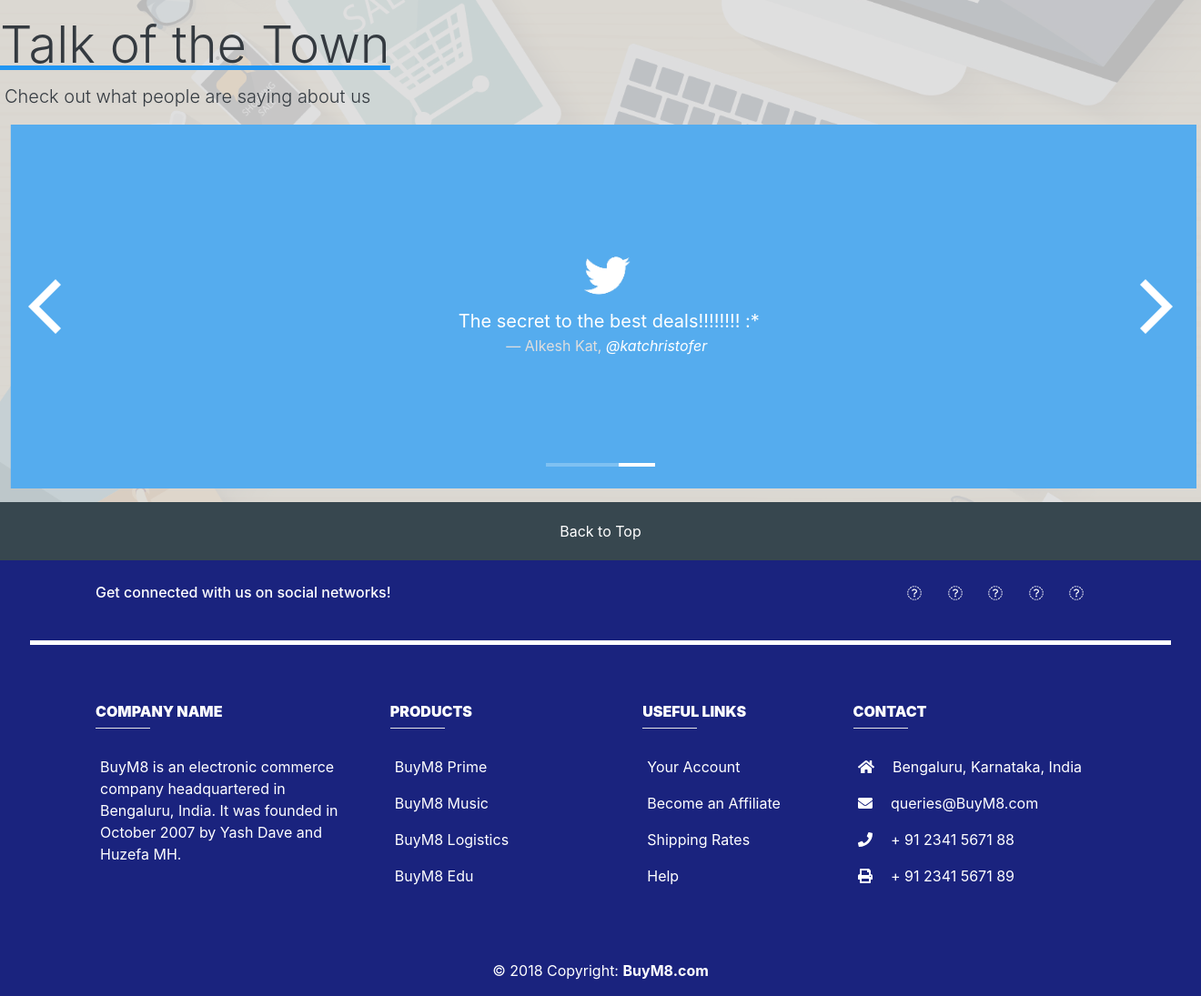
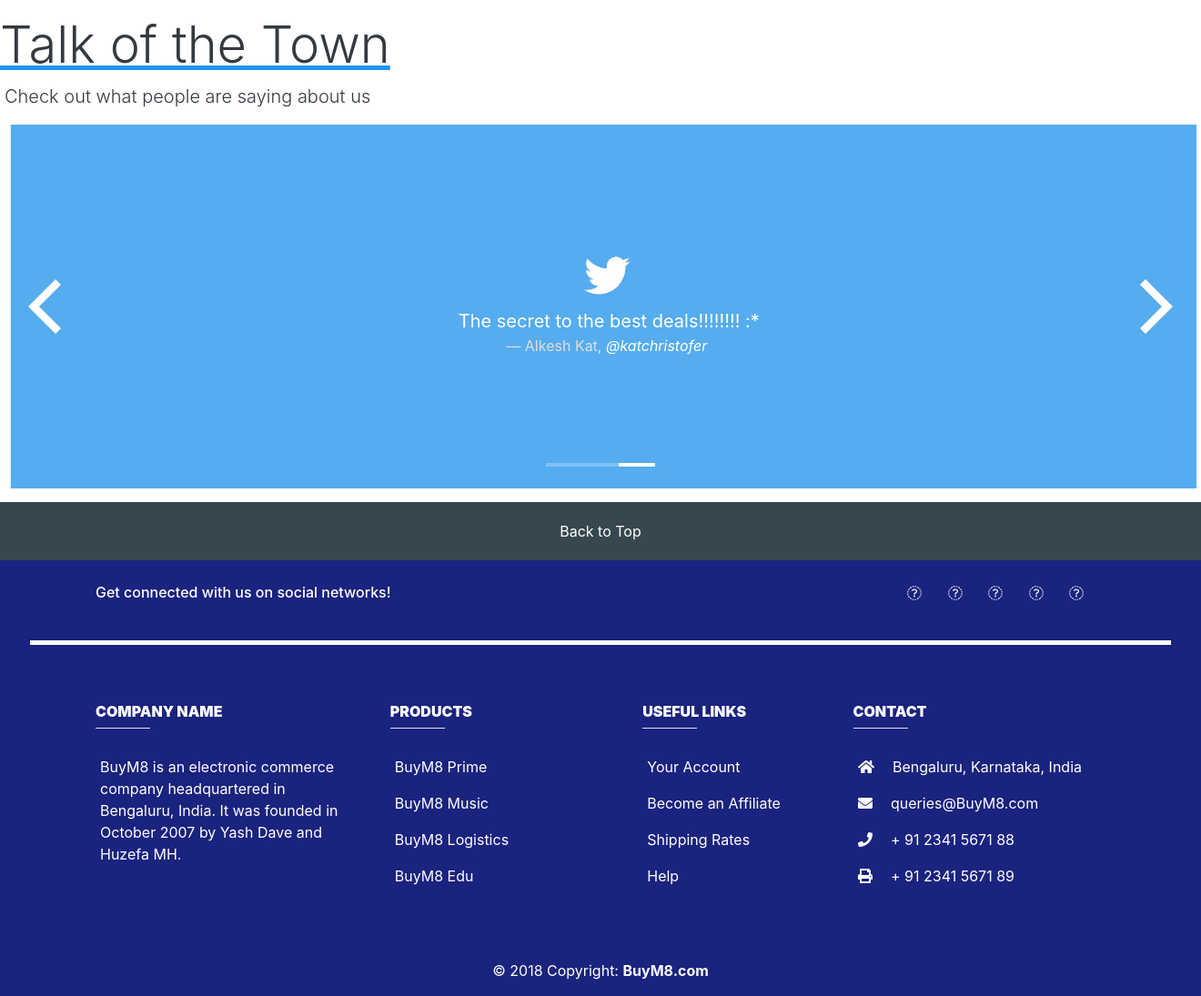
Before and after one commit to Amorpheuz/AWT-Project, a PHP site: page / in a window 1320 px wide. Shown: the part 2486-3581 px from the top of the page at 91% size. Run offline with PHP 8.4, Linux system fonts and the light colour scheme; some libraries are stand-ins or nearby versions.

Commit message:
Changed index's bg to white

```diff
--- a/index.php
+++ b/index.php
@@ -20,9 +20,14 @@
     <script type="text/javascript" src="js/custom.js"></script>
     <link rel="icon" href="images/logo.png">
     <script defer src="https://use.fontawesome.com/releases/v5.0.8/js/all.js" integrity="sha384-SlE991lGASHoBfWbelyBPLsUlwY1GwNDJo3jSJO04KZ33K2bwfV9YBauFfnzvynJ" crossorigin="anonymous"></script>
+    <style>
+        .container-fluid{
+            background-color: white;
+        }
+    </style>
 </head>
 
-<body class="parallax">
+<body>
     <div class="bg-white">
         <div class="d-flex flex-column flex-md-row align-items-center p-3 px-md-4 bg-white">
             <nav class="my-0 mr-md-auto">
```
